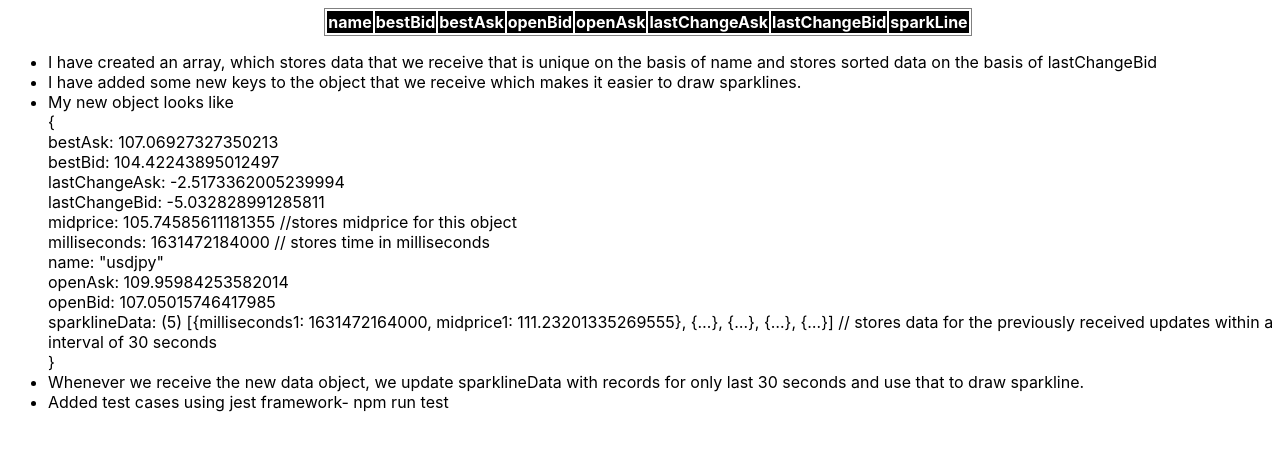
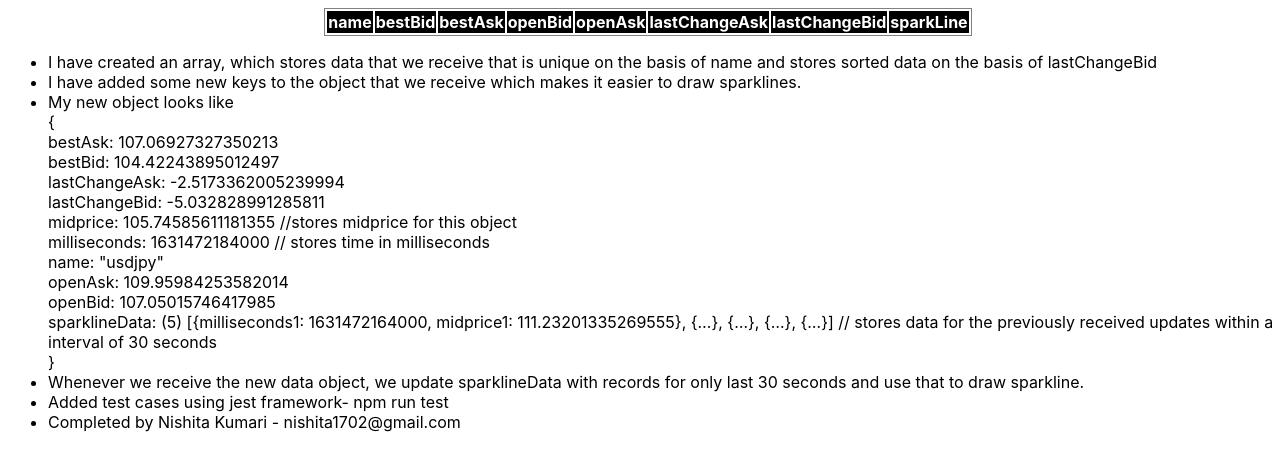
Before and after one commit to nishita1702/DB-DEV-CHALLENGE, a website with bundled scripts: page site/index.html in a window 1280 px wide. Built offline with nearby package versions, Linux system fonts and the light colour scheme; no server answers.

Commit message:
Adding contact details

```diff
--- a/site/index.html
+++ b/site/index.html
@@ -49,6 +49,7 @@
 
             <li>Whenever we receive the new data object, we update sparklineData with records for only last 30 seconds and use that to draw sparkline.</li>
             <li>Added test cases using jest framework- npm run test</li>
+            <li>Completed by Nishita Kumari - nishita1702@gmail.com</li>
 
     </ul>
 
```
